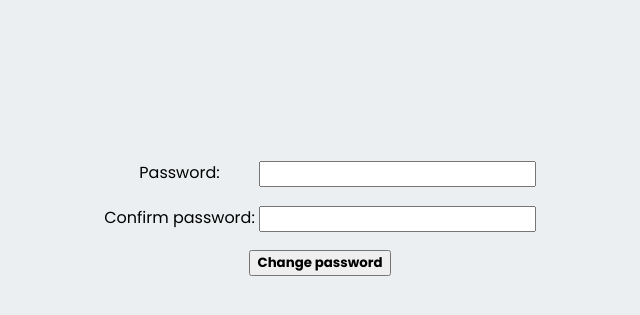
After one commit to anga35/Todo-List-Backend, a Django app: page /user/reset-password/ in a window 1280 px wide. The commit adds this page. Shown: the top 315 px of the page, without its empty margins (320-960 px from the left). Run offline with Django 3.2, Linux system fonts and the light colour scheme.

Commit message:
Added change password template

```diff
--- a/account/urls.py
+++ b/account/urls.py
@@ -9,7 +9,9 @@ urlpatterns = [
     path('profile-pic/',views.UpdateProfilePictureView.as_view(),name='profile-pic'),
     path('get-token/',views.TokenGetView.as_view(),name='token-get'),
     path('get-user/',views.get_user_data,name='get-user'),
-    path('reset-password/<uidb64>/<token>/',views.GetResetPasswordURLView.as_view(),name='get-reset-password-url')
+    path('reset-password-email/',views.GetResetPasswordURLView.as_view(),name='reset-password-email'),
+    #/<uidb64>/<token>/
+    path('reset-password/',views.ResetPassword.as_view(),name='reset-password',)
 
 
 ]
--- a/api/templates/api/email_reset.html
+++ b/api/templates/api/email_reset.html
@@ -1,4 +1,5 @@
 <!DOCTYPE html>
+{% load static %}
 <html lang="en">
 <head>
     <meta charset="UTF-8">
@@ -14,7 +15,7 @@
 <h3>Password Reset</h3>
 
 
-<a href="{% url 'get-reset-password-url' uidb64=uid token=token %}">Click here to reset your password</a>
+<a href="http://127.0.0.1:8000{%  url 'reset-password-email' uidb64=uid token=token %}">Click here to reset your password</a>
 
 
 </body>
--- /dev/null
+++ b/api/templates/api/password_reset.html
@@ -0,0 +1,35 @@
+<!DOCTYPE html>
+{% load static %}
+<html lang="en">
+<head>
+    <meta charset="UTF-8">
+    <meta http-equiv="X-UA-Compatible" content="IE=edge">
+    <meta name="viewport" content="width=device-width, initial-scale=1.0">
+    <link rel="stylesheet" href="{% static 'css/styles.css' %}">
+    <title>Document</title>
+</head>
+<body>
+    <div id="change-password">
+        <form action="post" style="text-align: center; margin-top: 10rem;">
+
+            <label for="password"  style="display: inline-block; width: 150px;">Password:</label>
+            <input type="password" name="password" >
+
+            <br>
+            <br>
+            <label for="confirm_password">Confirm password:</label>
+            <input type="password" name="confirm_password">
+            <br>
+            <br>
+            <input type="submit" value="Change password">
+
+
+
+            </form>
+
+    </div>
+
+
+
+</body>
+</html>
--- a/api/views.py
+++ b/api/views.py
@@ -5,6 +5,7 @@ from django.conf import settings
 from django.http import Http404
 from django.shortcuts import get_object_or_404, render
 from django.urls import reverse
+from django.views import View
 import requests
 from rest_framework.views import APIView
 
@@ -20,7 +21,7 @@ from rest_framework.decorators import api_view,authentication_classes,permission
 from django.contrib.auth import get_user_model
 from django.utils.http import urlsafe_base64_encode,urlsafe_base64_decode
 from django.utils.encoding import force_bytes
-from django.contrib.auth.tokens import PasswordResetTokenGenerator
+from django.template import loader
 from django.core.mail import EmailMultiAlternatives
 import jwt
 from account.custom_password_reset import CustomPasswordReset
@@ -123,12 +124,25 @@ class GetResetPasswordURLView(APIView):
 
     def get(self,request,*args,**kwargs):
 
-
         user=request.user
         password_reset=CustomPasswordReset()
         token=password_reset.make_token(user)
         uid=urlsafe_base64_encode(force_bytes(request.user.pk))
-        print(self.generate_url(uid,token))
-
+        email_template_html=loader.render_to_string('api/email_reset.html',context={'token':token,'uid':uid})
+        print(email_template_html)
+        subject="Password Reset"
+        email_from=settings.EMAIL_HOST_USER
+        recipient_list=[user.email]
+        email_message=EmailMultiAlternatives(subject,email_template_html,email_from,recipient_list)
+        email_message.attach_alternative(email_template_html,'text/html')
+        email_message.send()
         return Response(status=200)
         # subject=f'Password recovery for {request.user.email}'
+
+
+class ResetPassword(View):
+
+    def get(self,request):
+
+
+        return render(request,'api/password_reset.html')
--- a/static/css/style.css
+++ b/static/css/styles.css
@@ -2,6 +2,24 @@ h1{
 text-align: center;
 font-family: Poppins-bold;
 
+}
+
+html, body {
+
+    background-color:#eceff1;
+
+    margin:0;
+    padding:0;
+
+    }
+
+
+#change-password{
+    align-self: center;
+}
+
+input{
+    font-family: Poppins-bold;
 }
 h3{
     font-family: Poppins-bold;
@@ -11,6 +29,10 @@ a{
 font-family: Poppins-regular;
 }
 
+label{
+    font-family: Poppins-regular;
+
+    }
 
 @font-face {
     font-family: Poppins-bold;
```
Also changed, not shown: todo_project/settings.py (+12 -11 lines).
